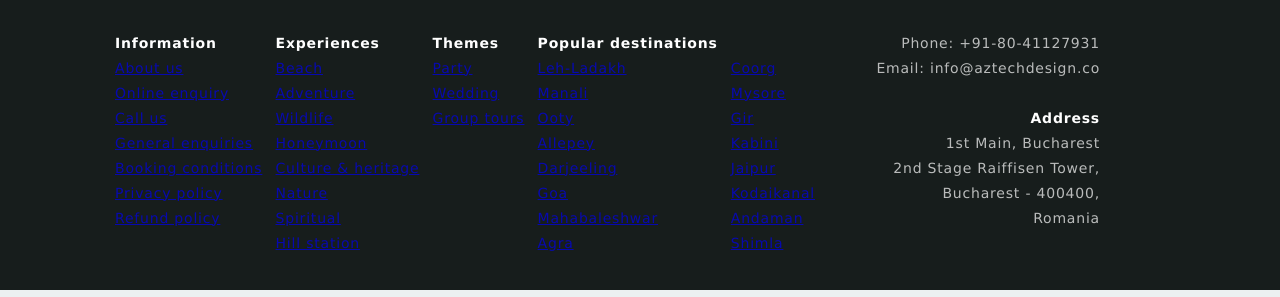
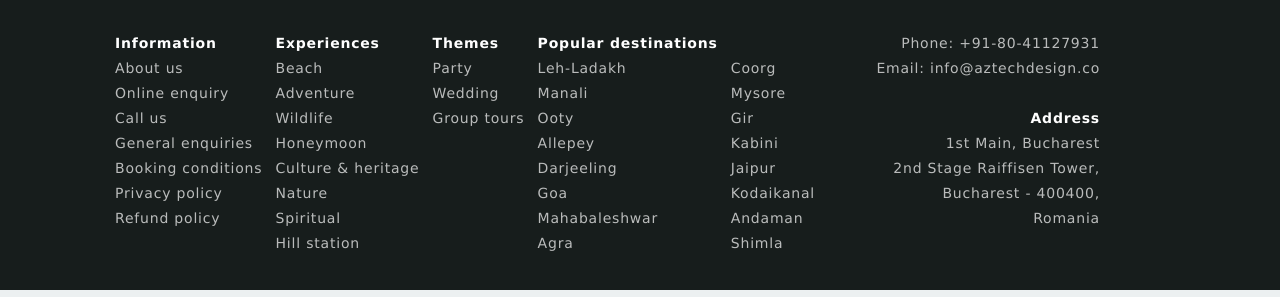
Before and after one commit to sergei-andreev/private-holidays, a plain HTML site: page index.html in a window 1280 px wide. Shown: the part 3405-3702 px from the top of the page. Drawn offline with Linux system fonts and the light colour scheme.

Commit message:
Complete footer section

```diff
--- a/index.html
+++ b/index.html
@@ -323,105 +323,73 @@
 
 
   <!-- Footer -->
+
   <section class="footer">
     <div class="container-fluid footer__container">
       <div class="footer__links">
         <div class="footer__menu">
-          <ul>
+          <ul class="footer-menu__list">
             <li class="footer-menu__title">Information</li>
-            <li><a href="#">About us</a></li>
-            <li><a href="#">Online enquiry</a></li>
-            <li><a href="#">Call us</a></li>
-            <li><a href="#">General enquiries</a></li>
-            <li><a href="#">Booking conditions</a></li>
-            <li><a href="#">Privacy policy</a></li>
-            <li><a href="#">Refund policy</a></li>
+            <li><a class="footer-menu__link" href="#">About us</a></li>
+            <li><a class="footer-menu__link" href="#">Online enquiry</a></li>
+            <li><a class="footer-menu__link" href="#">Call us</a></li>
+            <li><a class="footer-menu__link" href="#">General enquiries</a></li>
+            <li><a class="footer-menu__link" href="#">Booking conditions</a></li>
+            <li><a class="footer-menu__link" href="#">Privacy policy</a></li>
+            <li><a class="footer-menu__link" href="#">Refund policy</a></li>
           </ul>
-          <ul>
+          <ul class="footer-menu__list">
             <li class="footer-menu__title">Experiences</li>
-            <li><a href="#">Beach</a></li>
-            <li><a href="#">Adventure</a></li>
-            <li><a href="#">Wildlife</a></li>
-            <li><a href="#">Honeymoon</a></li>
-            <li><a href="#">Culture & heritage</a></li>
-            <li><a href="#">Nature</a></li>
-            <li><a href="#">Spiritual</a></li>
-            <li><a href="#">Hill station</a></li>
+            <li><a class="footer-menu__link" href="#">Beach</a></li>
+            <li><a class="footer-menu__link" href="#">Adventure</a></li>
+            <li><a class="footer-menu__link" href="#">Wildlife</a></li>
+            <li><a class="footer-menu__link" href="#">Honeymoon</a></li>
+            <li><a class="footer-menu__link" href="#">Culture & heritage</a></li>
+            <li><a class="footer-menu__link" href="#">Nature</a></li>
+            <li><a class="footer-menu__link" href="#">Spiritual</a></li>
+            <li><a class="footer-menu__link" href="#">Hill station</a></li>
           </ul>
-          <ul>
+          <ul class="footer-menu__list">
             <li class="footer-menu__title">Themes</li>
-            <li><a href="#">Party</a></li>
-            <li><a href="#">Wedding</a></li>
-            <li><a href="#">Group tours</a></li>
+            <li><a class="footer-menu__link" href="#">Party</a></li>
+            <li><a class="footer-menu__link" href="#">Wedding</a></li>
+            <li><a class="footer-menu__link" href="#">Group tours</a></li>
           </ul>
-          <ul>
+          <ul class="footer-menu__list">
             <li class="footer-menu__title">Popular destinations</li>
-            <li>
-              <a href="#">Leh-Ladakh</a>
-            </li>
-            <li>
-              <a href="#">Manali</a>
-            </li>
-            <li>
-              <a href="#">Ooty</a>
-            </li>
-            <li>
-              <a href="#">Allepey</a>
-            </li>
-            <li>
-              <a href="#">Darjeeling</a>
-            </li>
-            <li>
-              <a href="#">Goa</a>
-            </li>
-            <li>
-              <a href="#">Mahabaleshwar</a>
-            </li>
-            <li>
-              <a href="#">Agra</a>
-            </li>
+            <li><a class="footer-menu__link" href="#">Leh-Ladakh</a></li>
+            <li><a class="footer-menu__link" href="#">Manali</a></li>
+            <li><a class="footer-menu__link" href="#">Ooty</a></li>
+            <li><a class="footer-menu__link" href="#">Allepey</a></li>
+            <li><a class="footer-menu__link" href="#">Darjeeling</a></li>
+            <li><a class="footer-menu__link" href="#">Goa</a></li>
+            <li><a class="footer-menu__link" href="#">Mahabaleshwar</a></li>
+            <li><a class="footer-menu__link" href="#">Agra</a></li>
           </ul>
-          <ul>
+          <ul class="footer-menu__list">
             <li><br></li>
-            <li>
-              <a href="#">Coorg</a>
-            </li>
-            <li>
-              <a href="#">Mysore</a>
-            </li>
-            <li>
-              <a href="#">Gir</a>
-            </li>
-            <li>
-              <a href="#">Kabini</a>
-            </li>
-            <li>
-              <a href="#">Jaipur</a>
-            </li>
-            <li>
-              <a href="#">Kodaikanal</a>
-            </li>
-            <li>
-              <a href="#">Andaman</a>
-            </li>
-            <li>
-              <a href="#">Shimla</a>
-            </li>
+            <li><a class="footer-menu__link" href="#">Coorg</a></li>
+            <li><a class="footer-menu__link" href="#">Mysore</a></li>
+            <li><a class="footer-menu__link" href="#">Gir</a></li>
+            <li><a class="footer-menu__link" href="#">Kabini</a></li>
+            <li><a class="footer-menu__link" href="#">Jaipur</a></li>
+            <li><a class="footer-menu__link" href="#">Kodaikanal</a></li>
+            <li><a class="footer-menu__link" href="#">Andaman</a></li>
+            <li><a class="footer-menu__link" href="#">Shimla</a></li>
           </ul>
         </div>
         <ul class="footer__contacts">
-          <li>Phone: +91-80-41127931</li>
-          <li>Email: info@aztechdesign.co</li>
-          <li><br></li>
+          <li class="footer-menu__link">Phone: +91-80-41127931</li>
+          <li class="footer-menu__link">Email: info@aztechdesign.co</li>
+          <li class="footer-menu__link"><br></li>
           <li class="footer-menu__title">Address</li>
-          <li>1st Main, Bucharest</li>
-          <li>2nd Stage Raiffisen Tower,</li>
-          <li>Bucharest - 400400,</li>
-          <li>Romania</li>
+          <li class="footer-menu__link">1st Main, Bucharest</li>
+          <li class="footer-menu__link">2nd Stage Raiffisen Tower,</li>
+          <li class="footer-menu__link">Bucharest - 400400,</li>
+          <li class="footer-menu__link">Romania</li>
         </ul>
       </div>
     </div>
-
   </section>
 
   <!-- .Footer -->
--- a/scss/_footer.sass
+++ b/scss/_footer.sass
@@ -2,12 +2,12 @@
     height: 300px
 
 .footer__links
-    background-color: #171d1c
+    background-color: $black-title
     display: flex
     justify-content: space-between
     font-family: Verdana
-    color: #ffffff
-    font-size: 14px
+    color: $white
+    font-size: 1.4rem
     font-weight: 400
     flex-basis: 200px
     padding: 20px 180px 20px 115px
@@ -19,17 +19,21 @@
     justify-content: space-between
     flex-basis: 700px
 
-.footer__links li:not(.footer-menu__title)
+.footer-menu__link:not(.footer-menu__title)
     opacity: 0.7
 
 .footer__contacts
     text-align: right
 
-.footer__links li
+.footer-menu__link,
+.footer-menu__title
     list-style-type: none
+    text-decoration: none
+    color: white
 
-.footer__links ul
+.footer-menu__list
     padding: 0
+    list-style-type: none
 
 .footer-menu__title
     font-weight: 600
```
Also changed, not shown: scss/styles.css, 1 other file.
